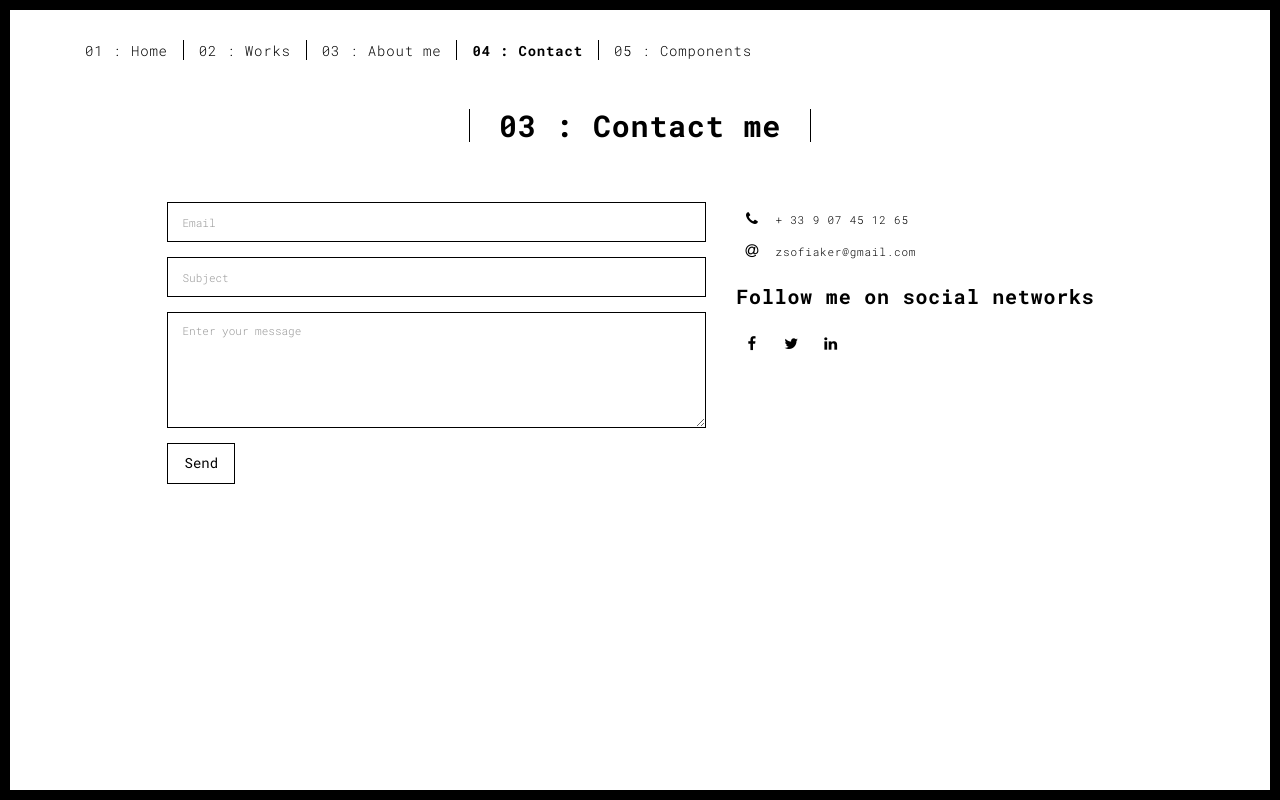
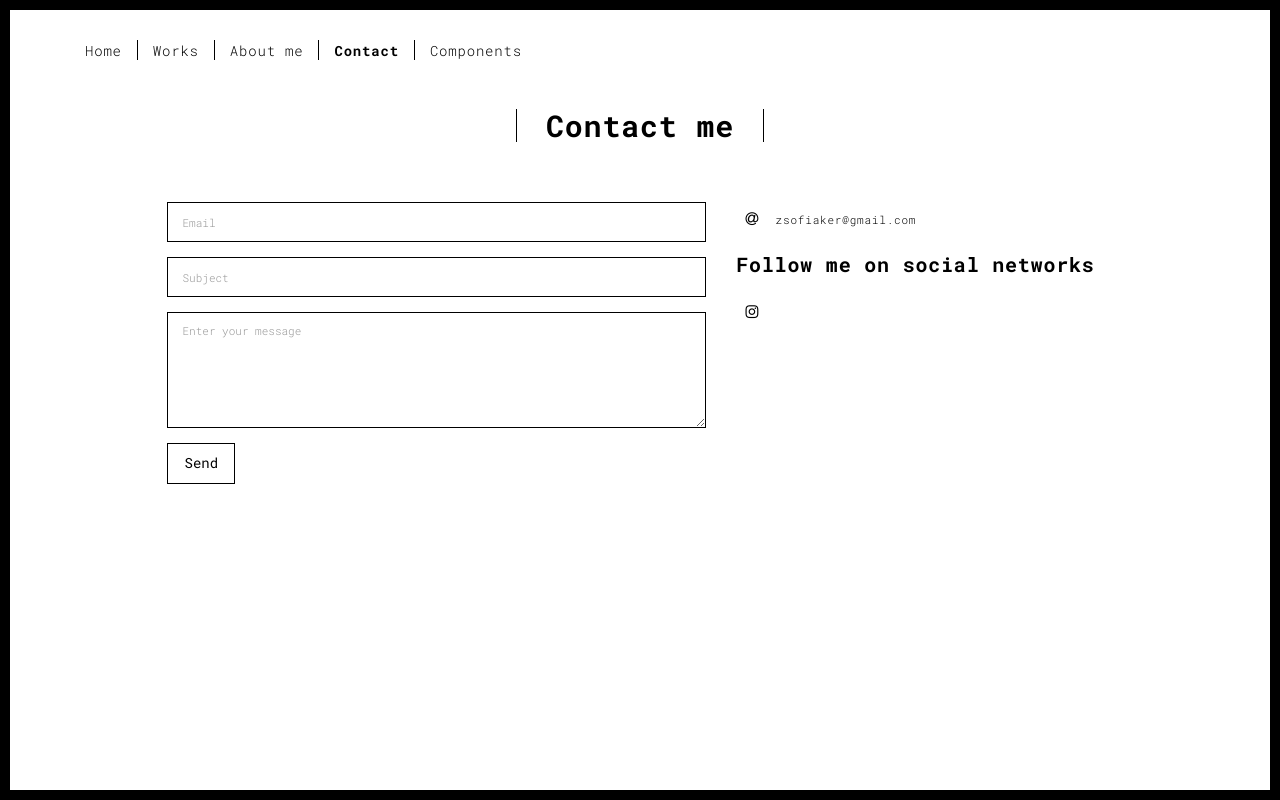
Before and after one commit to zsofiaker/zsofiaker, a plain HTML site: page contact.html in a window 1280 px wide. Drawn offline with Linux system fonts and the light colour scheme.

Commit message:
nagy update

```diff
--- a/contact.html
+++ b/contact.html
@@ -36,11 +36,11 @@
 
       <div class="collapse navbar-collapse" id="navbar-collapse">
         <ul class="nav navbar-nav ">
-          <li><a href="./index.html" title="">01 : Home</a></li>
-          <li><a href="./works.html" title="">02 : Works</a></li>
-          <li><a href="./about.html" title="">03 : About me</a></li>
-          <li><a href="./contact.html" title="">04 : Contact</a></li>
-          <li><a href="./components.html" title="">05 : Components</a></li>
+          <li><a href="./index.html" title="">Home</a></li>
+          <li><a href="./works.html" title="">Works</a></li>
+          <li><a href="./about.html" title="">About me</a></li>
+          <li><a href="./contact.html" title="">Contact</a></li>
+          <li><a href="./components.html" title="">Components</a></li>
         </ul>
 
 
@@ -54,7 +54,7 @@
       <div class="row">
         <div class="col-xs-12">
           <div class="section-container-spacer text-center">
-            <h1 class="h2">03 : Contact me</h1>
+            <h1 class="h2">Contact me</h1>
           </div>
 
           <div class="row">
@@ -76,11 +76,11 @@
                     <div class="col-md-5 address-container">
                       <ul class="list-unstyled">
                         <li>
-                          <span class="fa-icon">
+                          <!--<span class="fa-icon">
                             <i class="fa fa-phone" aria-hidden="true"></i>
                           </span>
                           + 33 9 07 45 12 65
-                        </li>
+                        </li>-->
                         <li>
                           <span class="fa-icon">
                             <i class="fa fa-at" aria-hidden="true"></i>
@@ -95,14 +95,14 @@
                         </li>-->
                       </ul>
                       <h3>Follow me on social networks</h3>
-                      <a href="http://www.facebook.com" title="" class="fa-icon">
+                      <!--<a href="http://www.facebook.com" title="" class="fa-icon">
                         <i class="fa fa-facebook"></i>
                       </a>
                       <a href="http://www.twitter.com" title="" class="fa-icon">
                         <i class="fa fa-twitter"></i>
-                      </a>
-                      <a href="http://www.linkedin.com" title="" class="fa-icon">
-                        <i class="fa fa-linkedin"></i>
+                      </a>-->
+                      <a href="http://www.instagram.com/zsofi_geco" title="" class="fa-icon">
+                        <i class="fa fa-instagram"></i>
                       </a>
 
                     </div>
```
Also changed, not shown: about.html (+9 -9 lines), components.html (+5 -5 lines), index.html (+8 -7 lines), work.html (+7 -7 lines), works.html (+8 -8 lines), assets/images/profil.jpg (deleted), assets/images/profile.jpg (added), main.70a66962.js.
